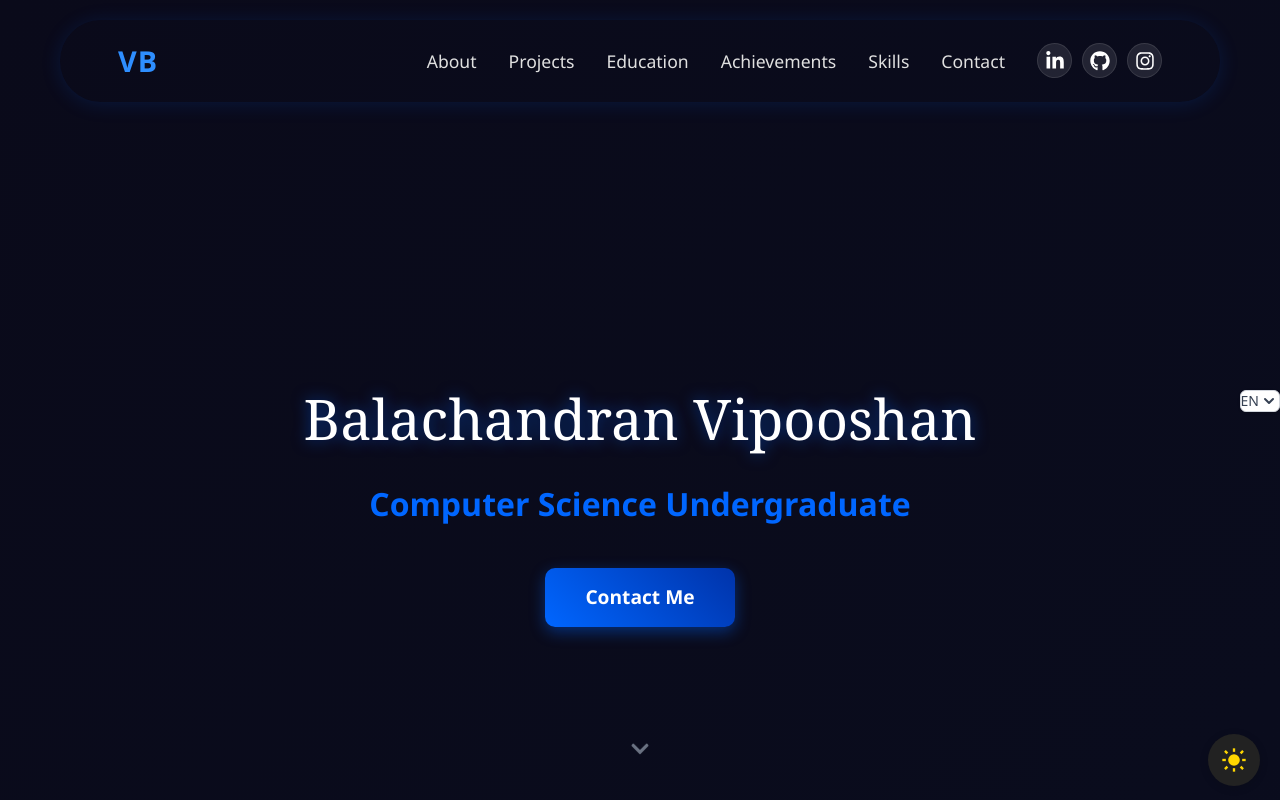
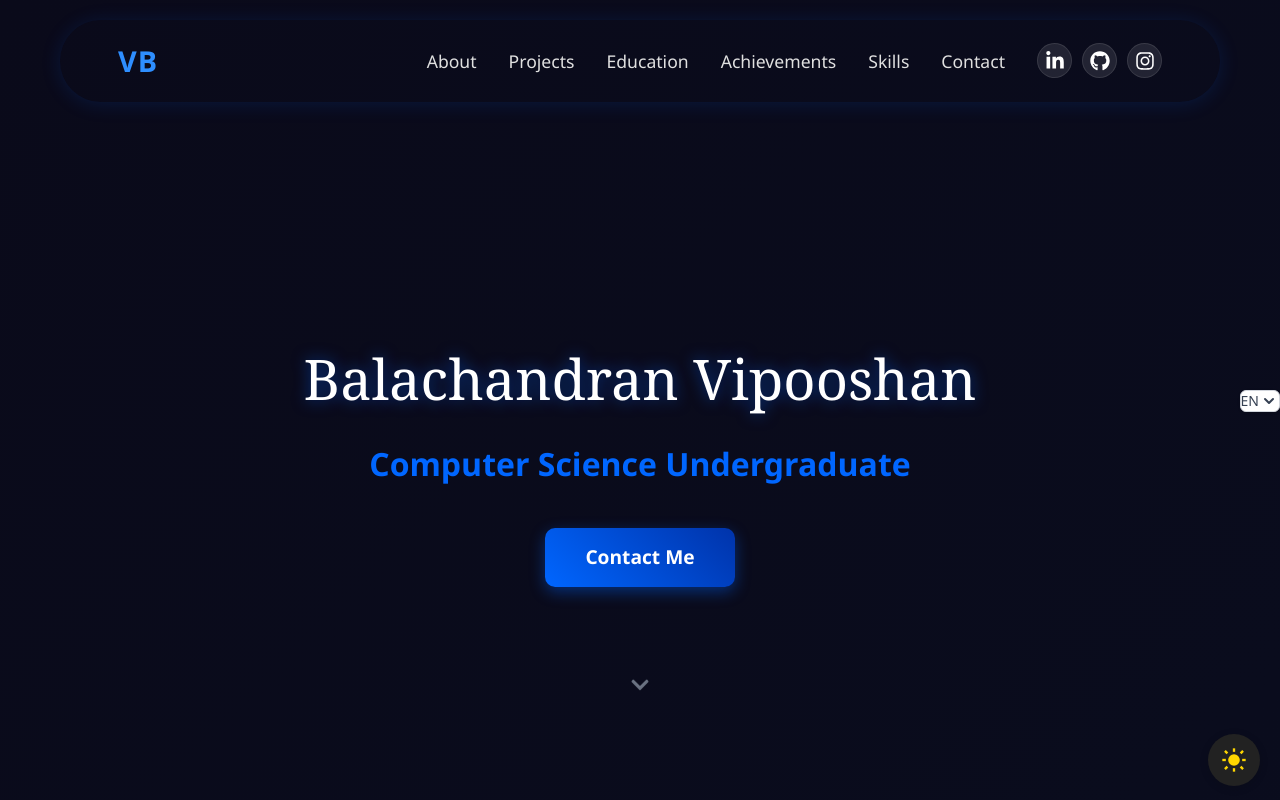
Before and after one commit to vipooshanb/Vipooshan, a React (Vite) app: page / in a window 1280 px wide. Shown: the top 800 px of the page. Built offline with nearby package versions, Linux system fonts and the light colour scheme.

Commit message:
alignment adjusted

```diff
--- a/src/components/Hero.css
+++ b/src/components/Hero.css
@@ -163,7 +163,7 @@
 
         .hero {
             height: 100svh; /* Full viewport height */
-            height: 100vh; /* Full viewport height */
+            height: 90vh; /* Full viewport height */
             display: flex;
             flex-direction: column;
             justify-content: center; /* Center vertically */
```
